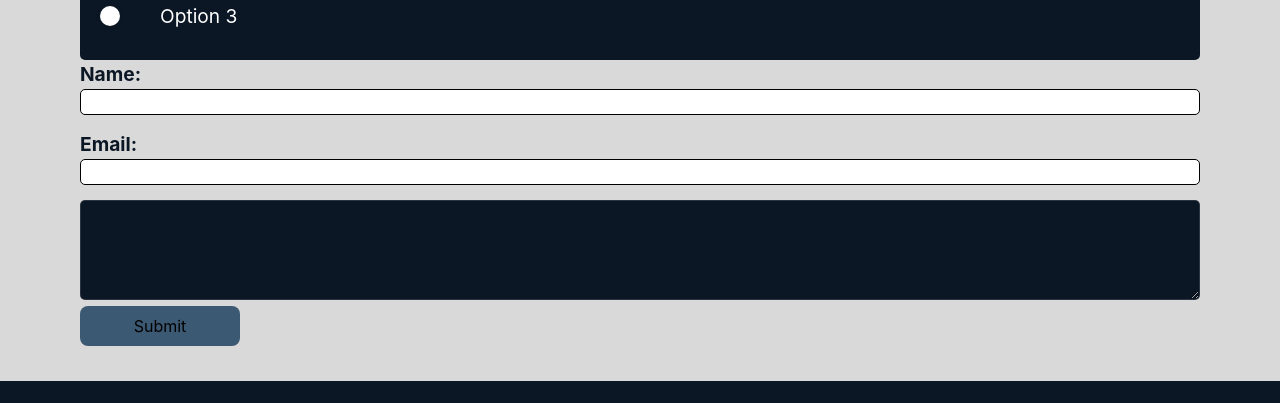
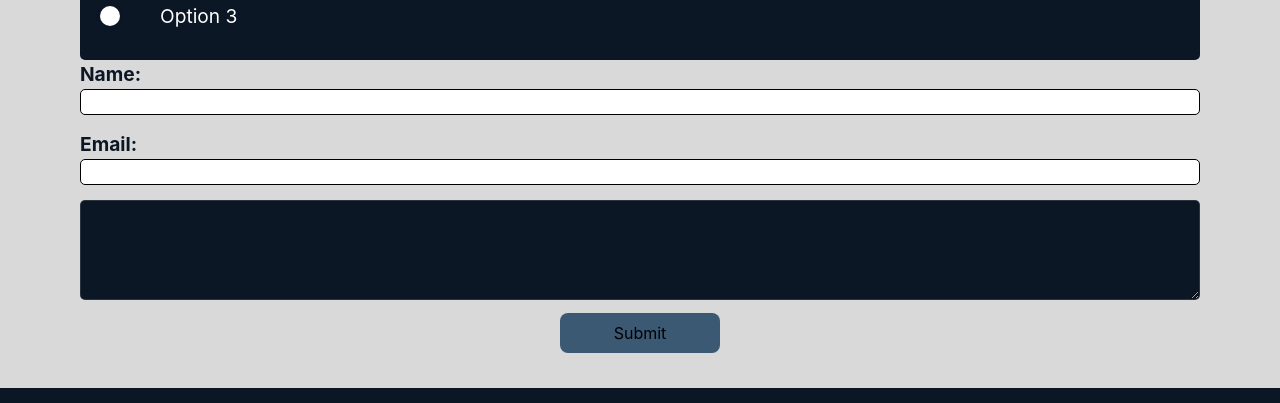
Before and after one commit to camilo9497/camilo_aguilera_prueba_frontend, a React (Vite) app: page / in a window 1280 px wide. Shown: the part 921-1324 px from the top of the page. Built offline with nearby package versions, Linux system fonts and the light colour scheme.

Commit message:
visual adjustment in button

```diff
--- a/src/components/Form/index.tsx
+++ b/src/components/Form/index.tsx
@@ -36,7 +36,9 @@ const Form = () => {
         <input type='email' name='email' value={formData.email} onChange={handleChangeInput} />
       </div>
       <textarea disabled value={result}>texto</textarea>
-      <Button text='Submit' onPress={handleButtonClick} />
+      <div className={styles.containerButton}>
+        <Button text='Submit' onPress={handleButtonClick} />
+      </div>
     </form>
   )
 }
--- a/src/components/Form/styles.module.css
+++ b/src/components/Form/styles.module.css
@@ -1,4 +1,6 @@
-
+.container {
+  width: 100%;
+}
 .containerInput {
   display: flex;
   flex-direction: column;
@@ -26,3 +28,10 @@
   box-sizing: border-box;
   height: 100px;
 }
+
+.containerButton {
+  width: 100%;
+  display:flex;
+  justify-content: center;
+  margin-top: 7px;
+}
```
